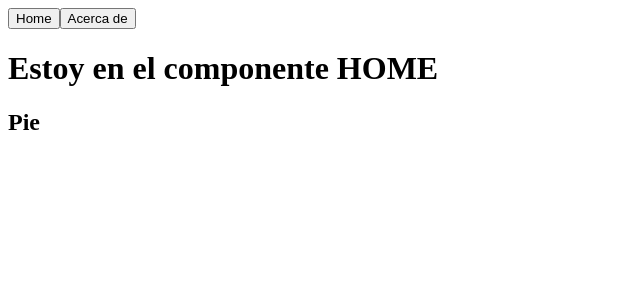
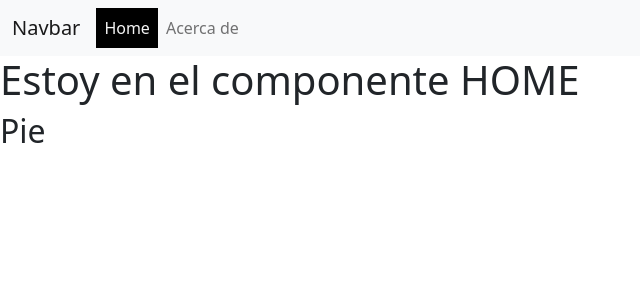
Before and after one commit to Scandel6/HolaAngular, an Angular app: page / in a window 1280 px wide. Shown: the top 300 px of the page, without its empty margins (0-640 px from the left). Built offline with nearby package versions, Linux system fonts and the light colour scheme.

Commit message:
Routing with Navbar using Bootstrap

```diff
--- a/angular.json
+++ b/angular.json
@@ -31,9 +31,12 @@
               "src/assets"
             ],
             "styles": [
-              "src/styles.scss"
+              "src/styles.scss",
+              "./node_modules/bootstrap/dist/css/bootstrap.min.css"
             ],
-            "scripts": []
+            "scripts": [
+              "./node_modules/bootstrap/dist/js/bootstrap.min.js"
+            ]
           },
           "configurations": {
             "production": {
--- a/package.json
+++ b/package.json
@@ -18,6 +18,7 @@
     "@angular/platform-browser": "~13.3.0",
     "@angular/platform-browser-dynamic": "~13.3.0",
     "@angular/router": "~13.3.0",
+    "bootstrap": "^5.1.3",
     "rxjs": "~7.5.0",
     "tslib": "^2.3.0",
     "zone.js": "~0.11.4"
--- a/src/app/app.component.html
+++ b/src/app/app.component.html
@@ -1,7 +1,26 @@
-<header>
-  <button (click)="navegarAHome()">Home</button>
-  <button (click)="navegarAAcercaDe()">Acerca de</button>
-</header>
+<nav class="navbar navbar-expand-lg navbar-light bg-light">
+  <div class="container-fluid">
+    <a class="navbar-brand" href="#">Navbar</a>
+    <button class="navbar-toggler" type="button" data-bs-toggle="collapse"
+    data-bs-target="#navbarNav" aria-controls="navbarNav" aria-expanded="false" aria-label="Toggle navigation">
+      <span class="navbar-toggler-icon"></span>
+    </button>
+    <div class="collapse navbar-collapse" id="navbarNav">
+      <ul class="navbar-nav">
+        <!--[routerLinkActive]="['active']" checkea si está activo, y si lo está, lo marca como activo -->
+        <!-- Cuando el navbar (routerLinkActive) busca qué path está activo, siempre encuentra una cadena vacía,
+          que es el path de home, por tanto lo marca como activo para evitar esto, añadimos routerLinkActiveOptions
+          para que en vez de contener '' o 'acerca', tenga que ser exactamente igual -->
+        <li class="nav-item" [routerLinkActive]="['active']" [routerLinkActiveOptions]="{exact:true}">
+          <a class="nav-link" [routerLink]="['']">Home</a>
+        </li>
+        <li class="nav-item" [routerLinkActive]="['active']" [routerLinkActiveOptions]="{exact:true}">
+          <a class="nav-link" [routerLink]="['acerca']">Acerca de</a>
+        </li>
+      </ul>
+    </div>
+  </div>
+</nav>
 
 <router-outlet></router-outlet>
 
--- a/src/app/app.component.scss
+++ b/src/app/app.component.scss
@@ -0,0 +1,5 @@
+//links dentro de un item de lista activo del nav-bar
+.navbar-nav li.active > a{
+    background-color: black;
+    color:whitesmoke;
+}
```
Also changed, not shown: 1 other file (tests, documents, lock files or other folders).
